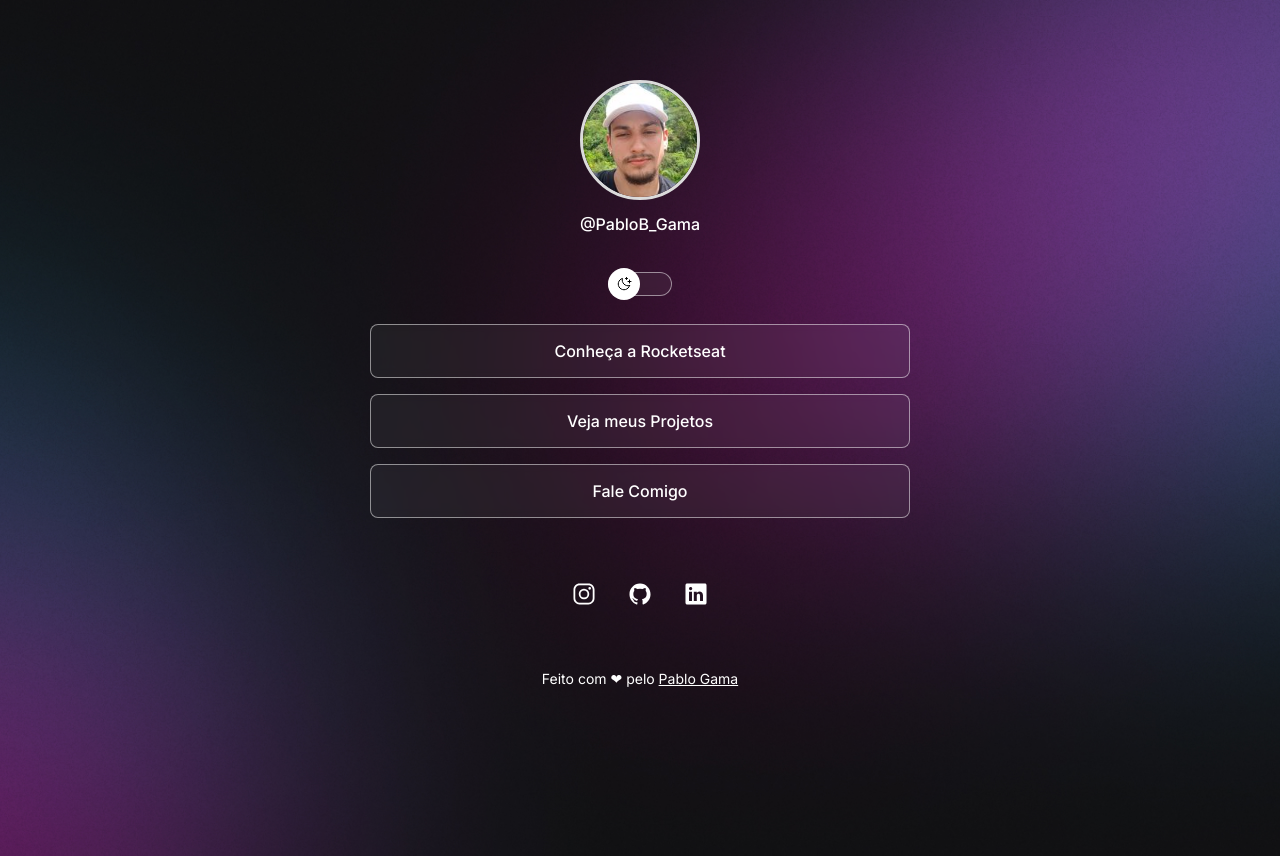
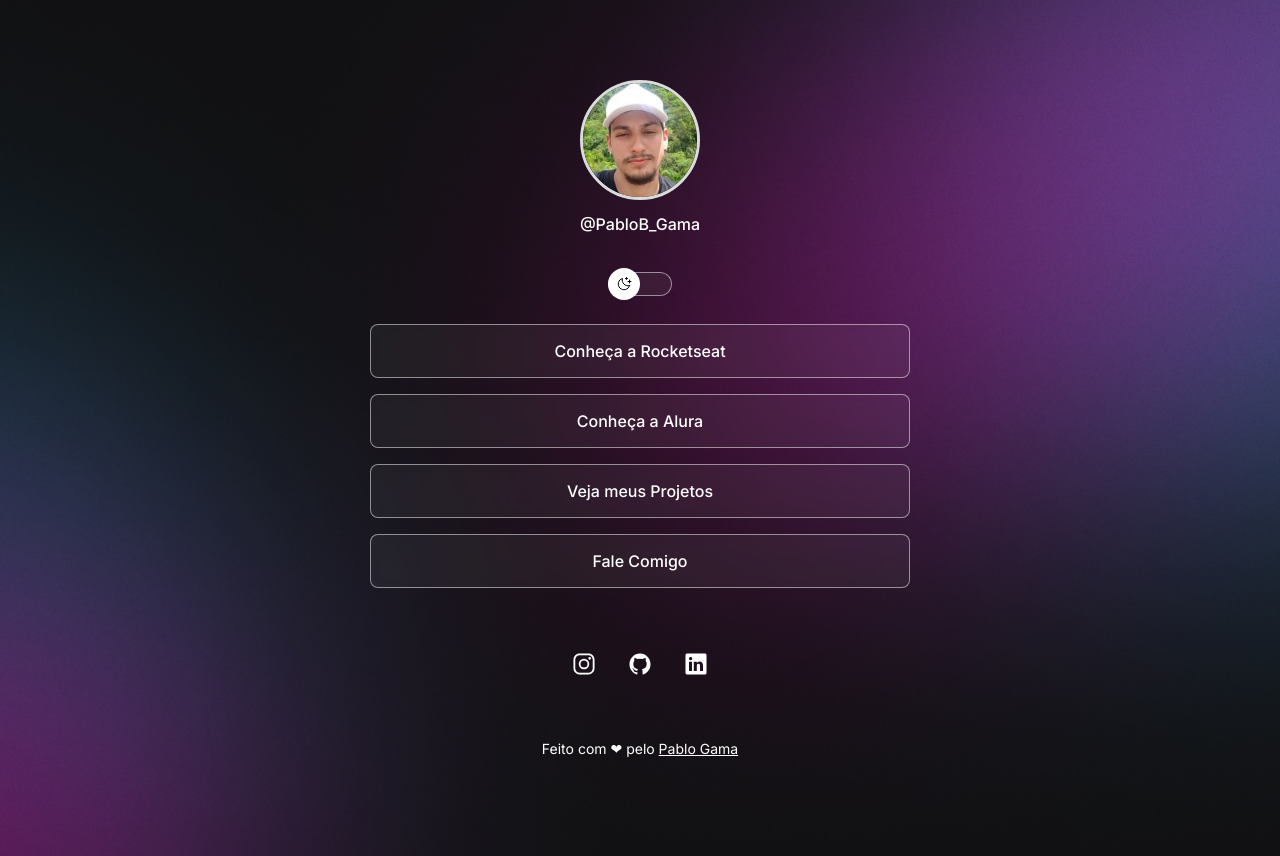
Before and after one commit to PabloBGama/OPrimeiro, a plain HTML site: page index.html in a window 1280 px wide. Drawn offline with nearby package versions, Linux system fonts and the light colour scheme.

Commit message:
add-alura-link

```diff
--- a/index.html
+++ b/index.html
@@ -38,6 +38,10 @@
         </li>
 
         <li>
+          <a href="https://cursos.alura.com.br/imersao" target="_blank">Conheça a Alura</a>
+        </li>
+
+        <li>
           <a href="https://github.com/PabloBGama" target="_blank">Veja meus Projetos</a>
         </li>
 
```
